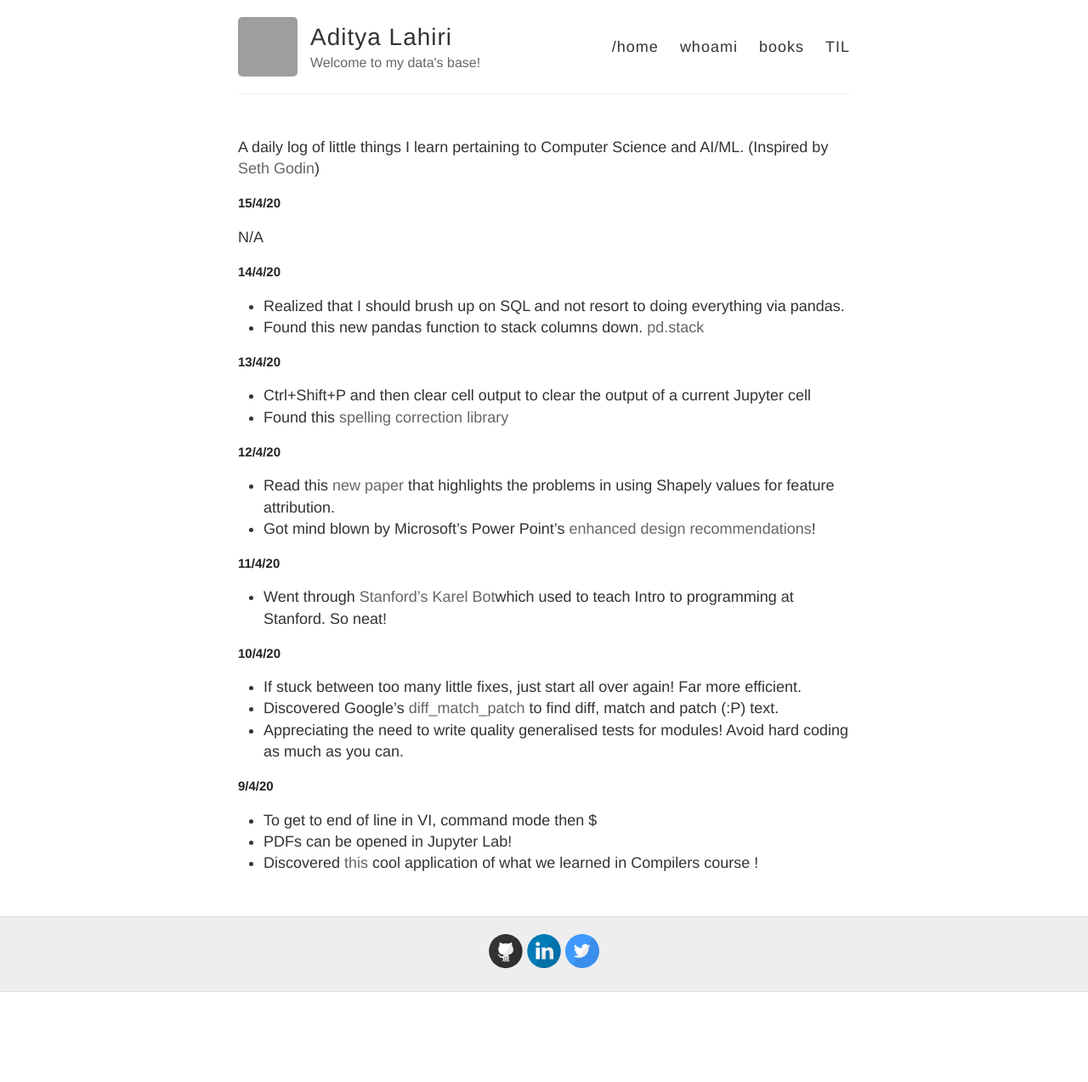
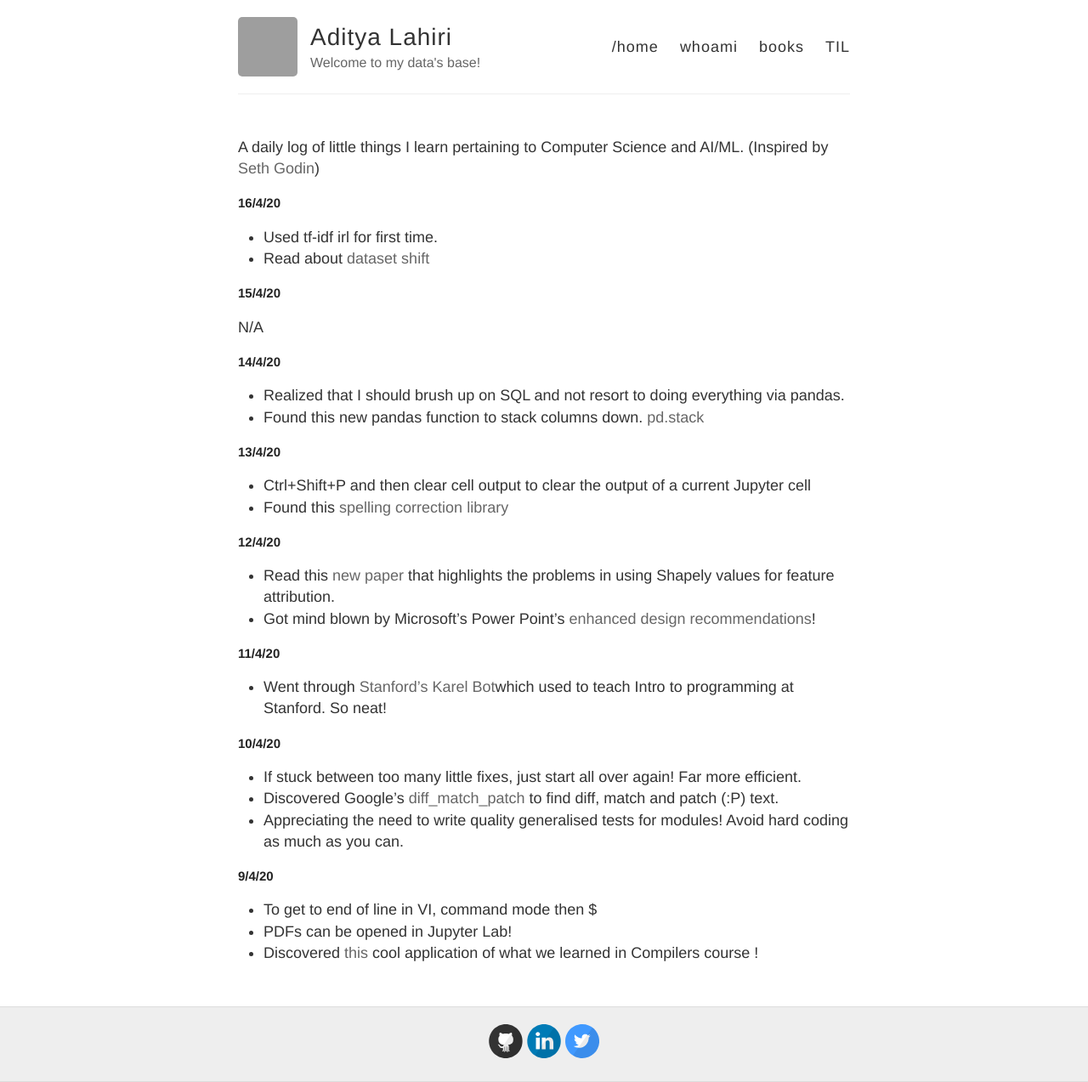
Before and after one commit to adityalahiri/adityalahiri.github.io, a Jekyll site: the page built from TIL.md, in a window 1280 px wide. Shown: the whole page at 85% size. Built offline with Jekyll 4.4.1, drawn with Linux system fonts in a browser that asks for light colours; our own code applies the rules of GitHub Pages for plain Markdown files; before the commit the page ends 1167 px from its top, so only the background shows below that; grey boxes are pictures that could not be loaded.

Commit message:
Add for 16/4/20

```diff
--- a/TIL.md
+++ b/TIL.md
@@ -1,5 +1,10 @@
 A daily log of little things I learn pertaining to Computer Science and AI/ML.
 (Inspired by [Seth Godin](https://seths.blog/))
+
+## 16/4/20
+
+* Used tf-idf irl for first time.
+* Read about [dataset shift](https://www.analyticsvidhya.com/blog/2017/07/covariate-shift-the-hidden-problem-of-real-world-data-science/)
 
 ## 15/4/20
 
```
